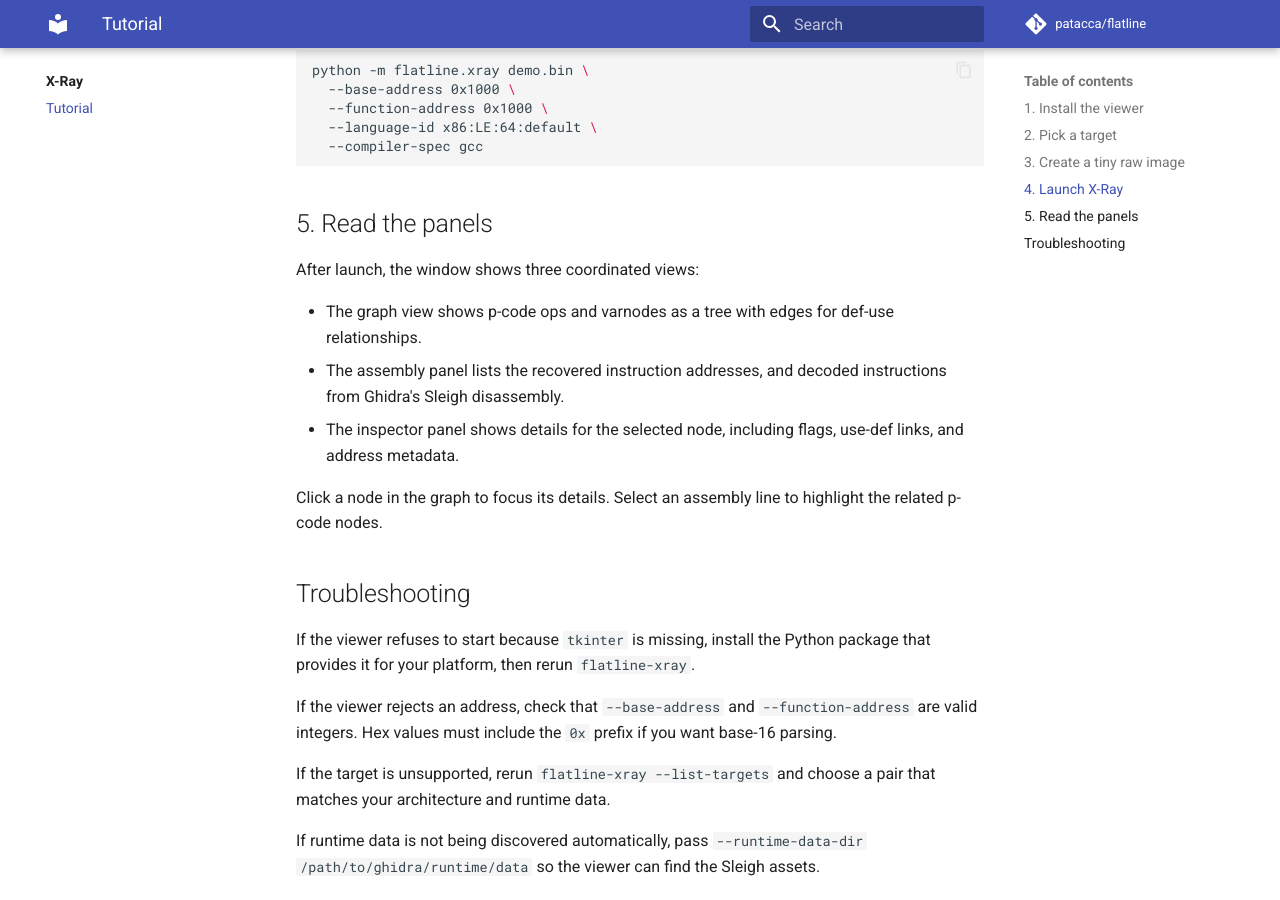
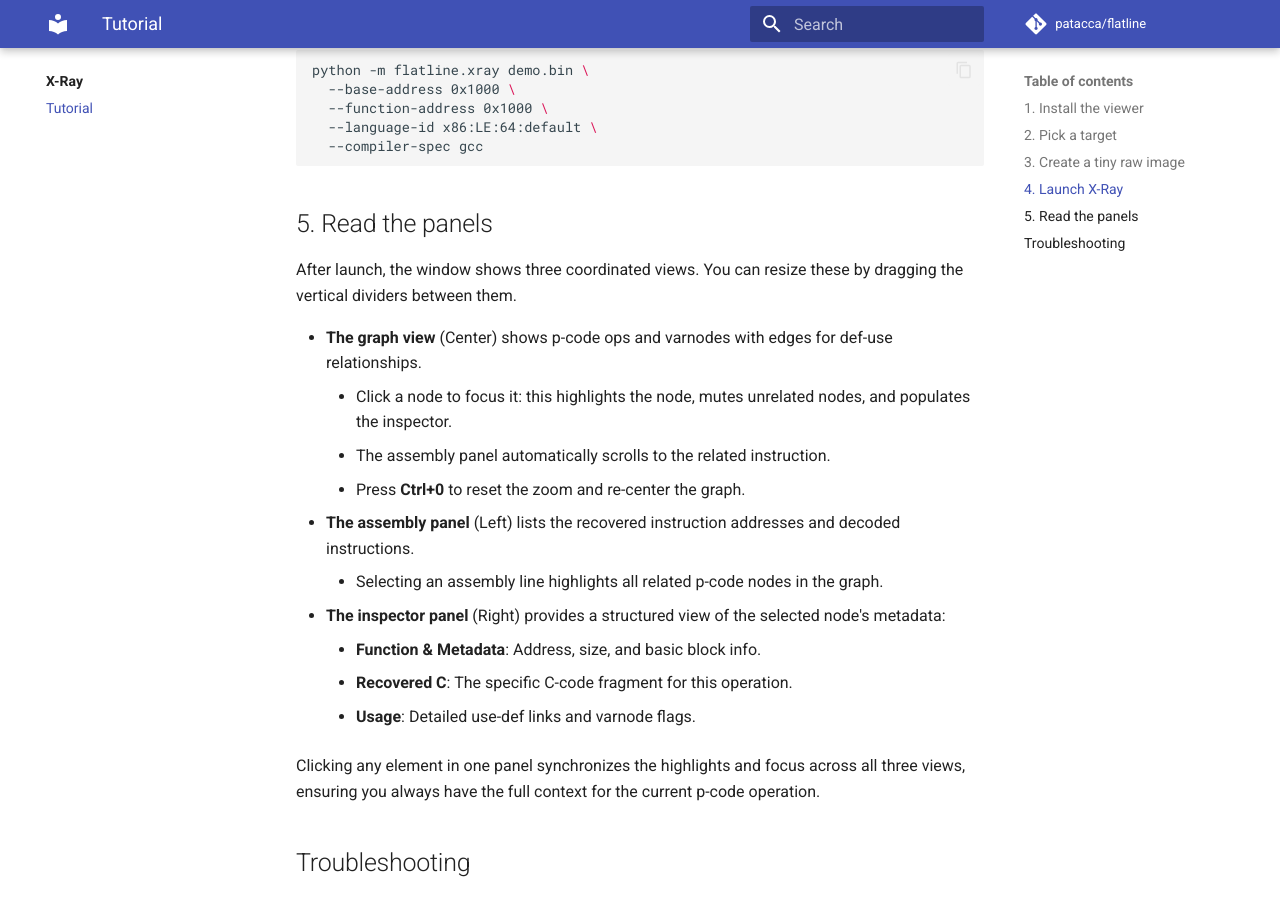
Before and after one commit to patacca/flatline, an MkDocs documentation site: the page built from docs-site/xray/tutorial.md, in a window 1280 px wide and 900 px high, scrolled down 1356 px. Built offline with MkDocs 1.6.1 and Material for MkDocs 9.7.7, drawn with Linux system fonts in a browser that asks for light colours; comment, search, counter and statistics services are not loaded; the version menu is left out.

Commit message:
docs(xray): describe refreshed viewer workflow

```diff
--- a/docs-site/xray/tutorial.md
+++ b/docs-site/xray/tutorial.md
@@ -66,17 +66,20 @@ python -m flatline.xray demo.bin \
 
 ## 5. Read the panels
 
-After launch, the window shows three coordinated views:
+After launch, the window shows three coordinated views. You can resize these by dragging the vertical dividers between them.
 
-- The graph view shows p-code ops and varnodes as a tree with edges for
-  def-use relationships.
-- The assembly panel lists the recovered instruction addresses, and decoded
-  instructions from Ghidra's Sleigh disassembly.
-- The inspector panel shows details for the selected node, including flags,
-  use-def links, and address metadata.
+- **The graph view** (Center) shows p-code ops and varnodes with edges for def-use relationships.
+    - Click a node to focus it: this highlights the node, mutes unrelated nodes, and populates the inspector.
+    - The assembly panel automatically scrolls to the related instruction.
+    - Press **Ctrl+0** to reset the zoom and re-center the graph.
+- **The assembly panel** (Left) lists the recovered instruction addresses and decoded instructions.
+    - Selecting an assembly line highlights all related p-code nodes in the graph.
+- **The inspector panel** (Right) provides a structured view of the selected node's metadata:
+    - **Function & Metadata**: Address, size, and basic block info.
+    - **Recovered C**: The specific C-code fragment for this operation.
+    - **Usage**: Detailed use-def links and varnode flags.
 
-Click a node in the graph to focus its details. Select an assembly line to
-highlight the related p-code nodes.
+Clicking any element in one panel synchronizes the highlights and focus across all three views, ensuring you always have the full context for the current p-code operation.
 
 ## Troubleshooting
 
```
Also changed, not shown: .sisyphus/notepads/xray-ui-redesign/learnings.md (+14 -0 lines), CHANGELOG.md (+3 -0 lines), docs-site/xray/index.md (+8 -0 lines).
